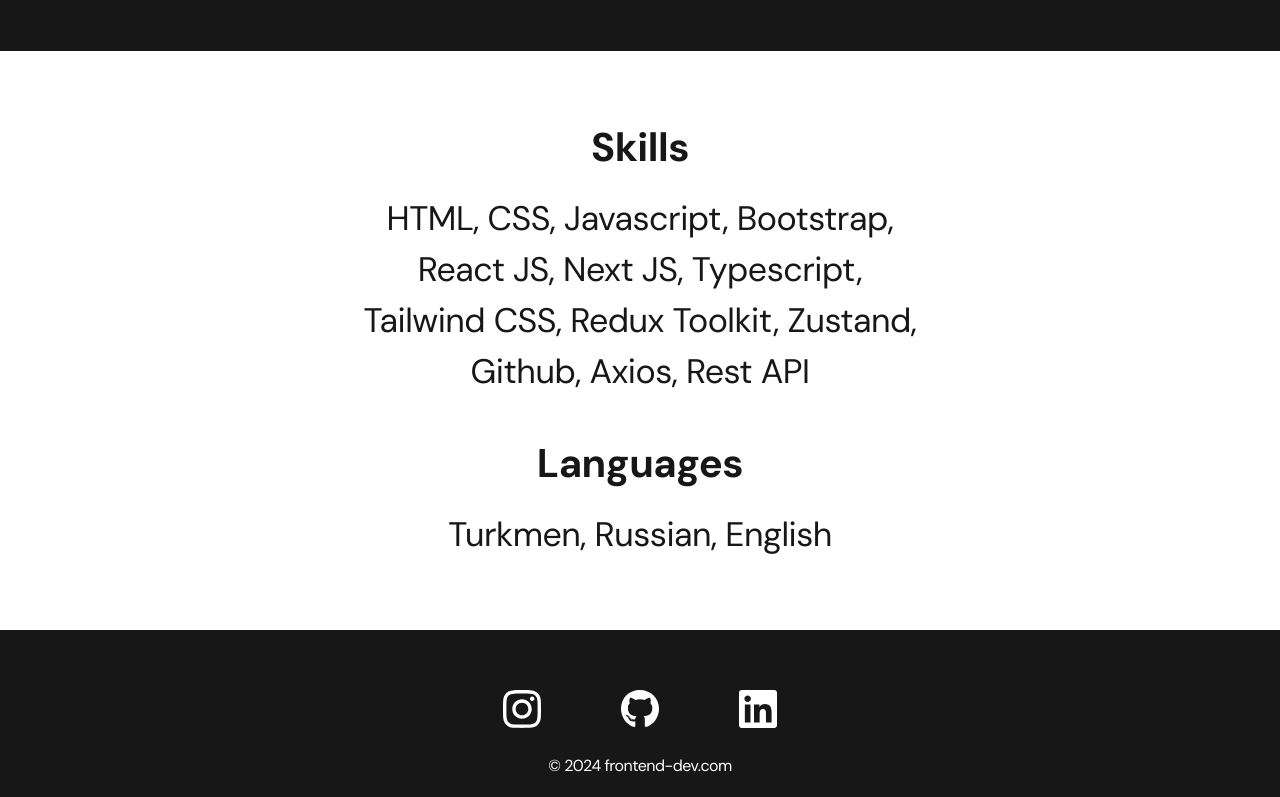
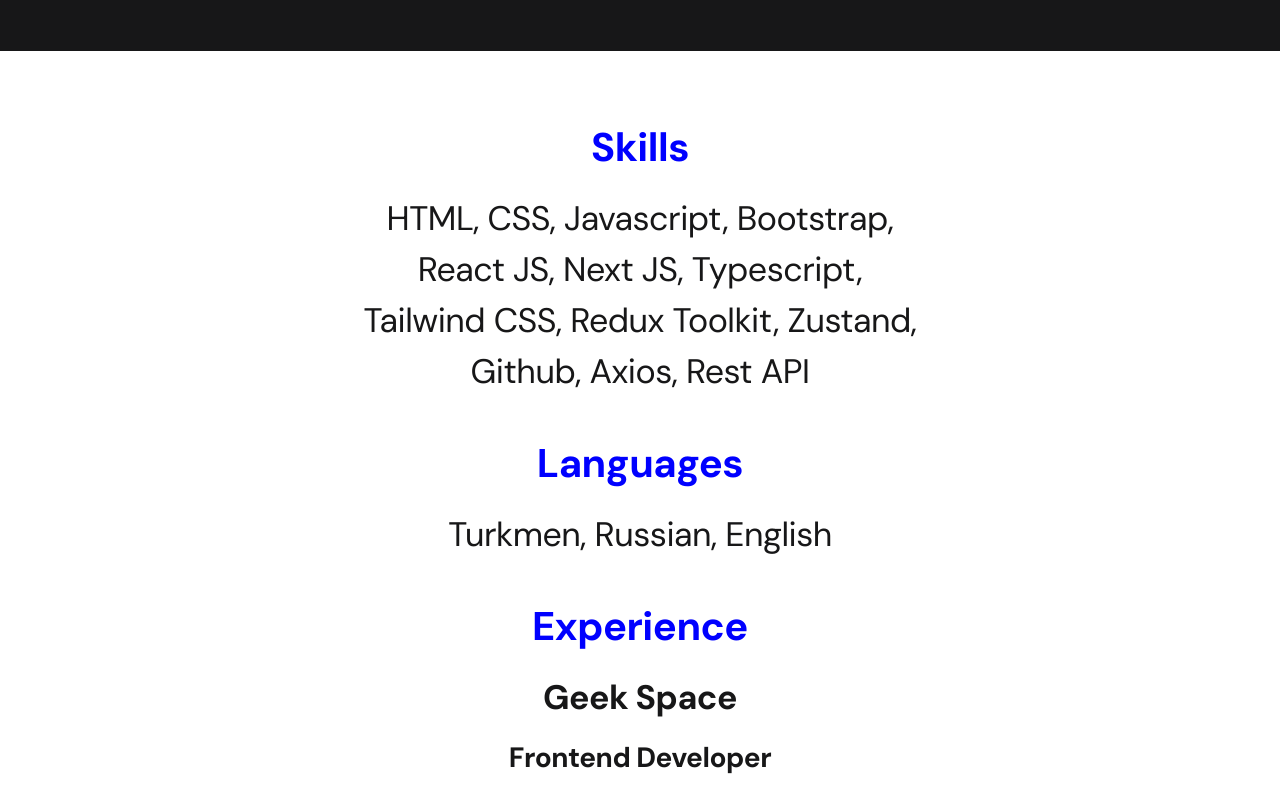
Before and after one commit to Novruz3/Resume, a React (Create React App) app: page / in a window 1280 px wide. Shown: the part 720-1517 px from the top of the page. Built offline with nearby package versions, Linux system fonts and the light colour scheme.

Commit message:
add experience

```diff
--- a/src/pages/Home.js
+++ b/src/pages/Home.js
@@ -9,12 +9,18 @@ export const Home = () => {
                 <div className="container">
                     <ul className="content-list">
                         <li className="content-list__item">
-                            <p className="title-2">Skills</p>
+                            <p style={{color : "blue"}} className="title-2">Skills</p>
                             <p className='skills__item'>HTML, CSS, Javascript, Bootstrap, React JS, Next JS, Typescript, Tailwind CSS, Redux Toolkit, Zustand, Github, Axios, Rest API</p>
                         </li>
                         <li className="content-list__item">
-                            <p className="title-2">Languages</p>
+                            <p style={{color : "blue"}} className="title-2">Languages</p>
                             <p className='skills__item'>Turkmen, Russian, English</p>
+                        </li>
+                        <li className="content-list__item">
+                            <p style={{color : "blue"}} className="title-2">Experience</p>
+                            <p className='skills__item__2'>Geek Space </p>
+                            <p style={{fontSize:"28px", fontWeight:'600'}} className='skills__item'>Frontend Developer </p>
+                            <p style={{fontSize: "24px"}} className='skills__item'>February 2024 - Present</p>
                         </li>
                     </ul>
                 </div>
--- a/src/style/main.css
+++ b/src/style/main.css
@@ -278,6 +278,11 @@ body {
 	font-size: 34px;
 }
 
+.skills__item__2 {
+	font-size: 34px;
+	font-weight: 700;
+}
+
 /* Footer */
 
 
```
